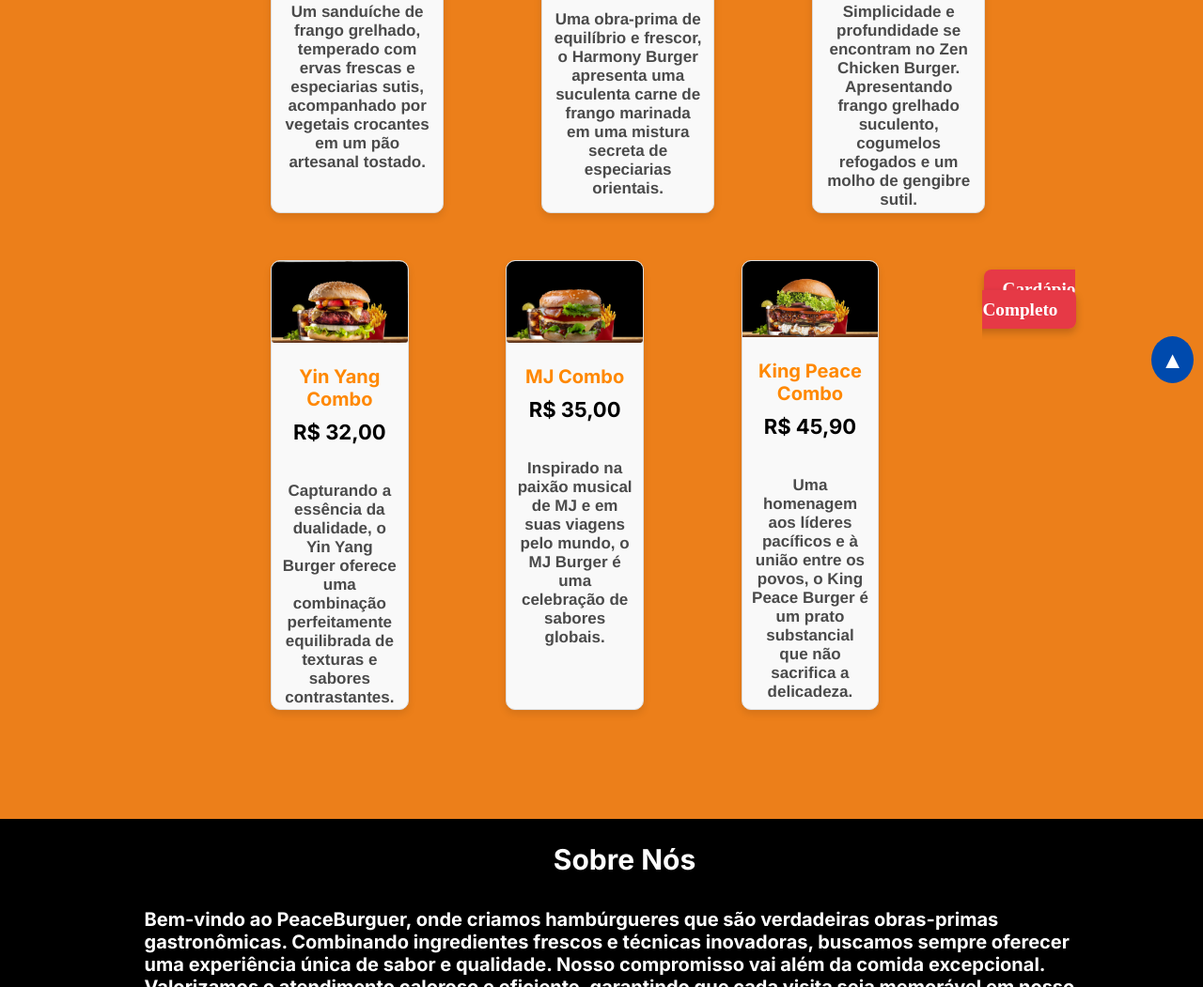
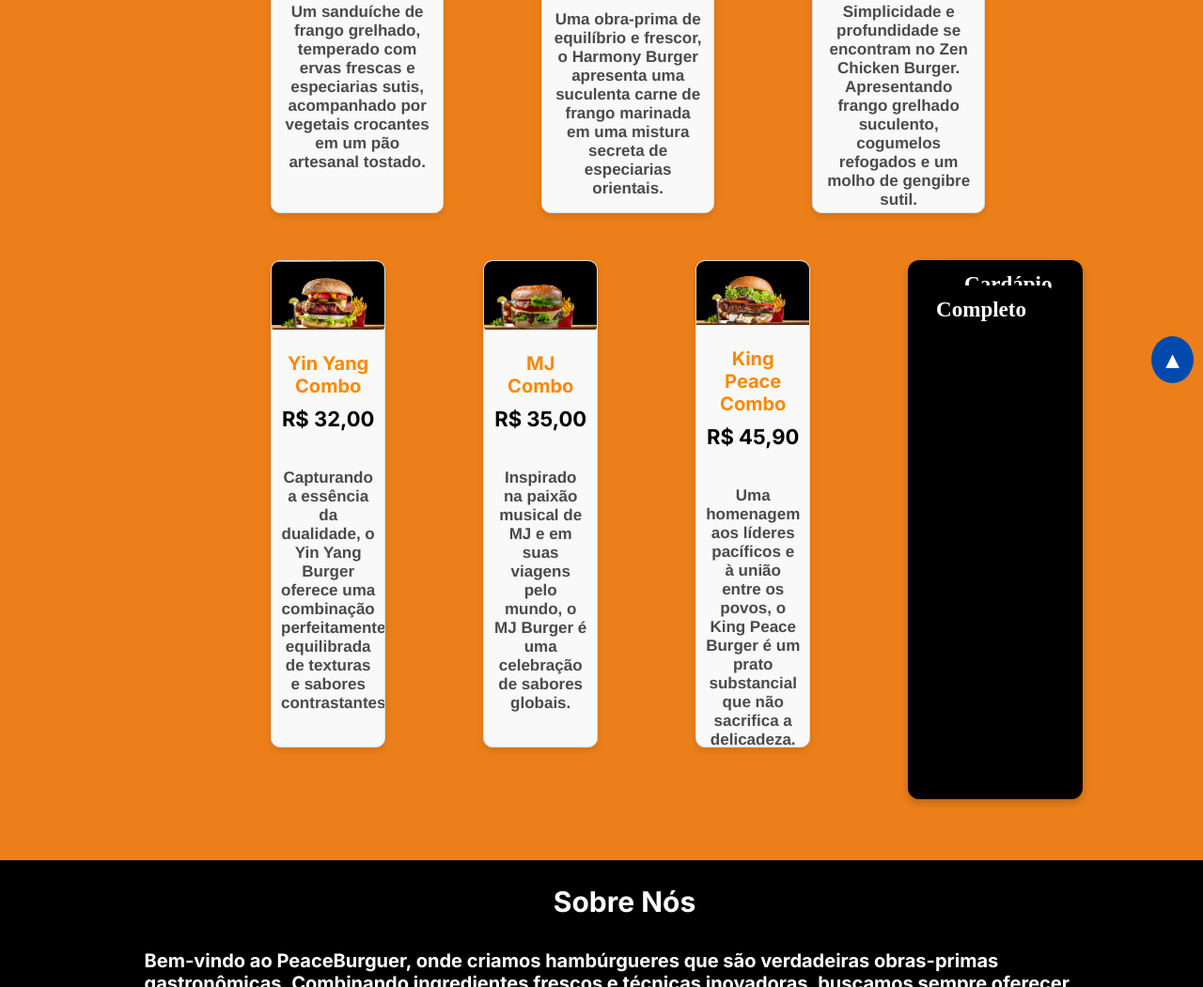
Before and after one commit to PauloCastro24/PeaceBurguer, a plain HTML site: page cardapio1.html in a window 1280 px wide. Shown: the part 382-1433 px from the top of the page at 94% size. Drawn offline with Linux system fonts and the light colour scheme; a web font is replaced by a local one.

Commit message:
Update cardapio1.html

```diff
--- a/cardapio1.html
+++ b/cardapio1.html
@@ -112,7 +112,7 @@
             </h4>
         </div>
     </div>
- <div class="cardapio-botao">
+ <div class="veja mais">
         <a class="veja" href="imagessocial/cardapio/StreetFood1.pdf" target="_blank">Cardápio Completo</a>
     </div>
 </div>
```
